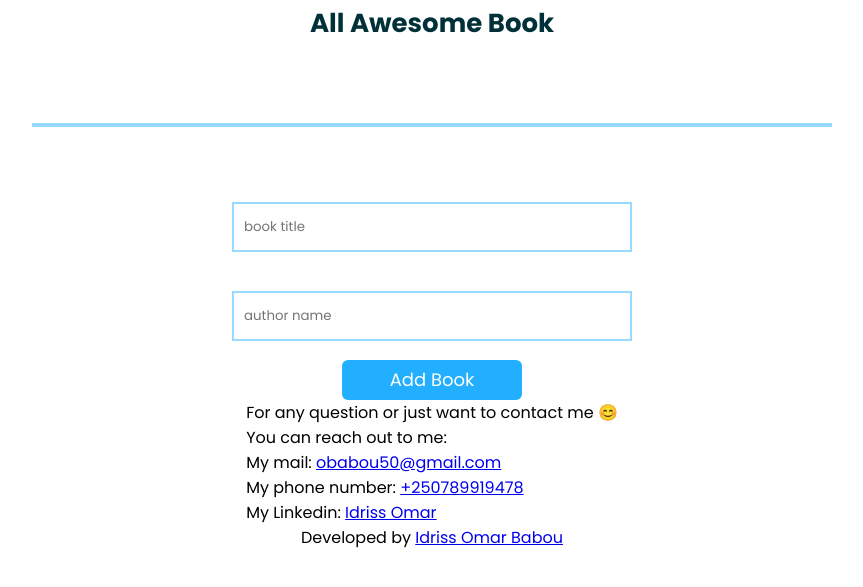
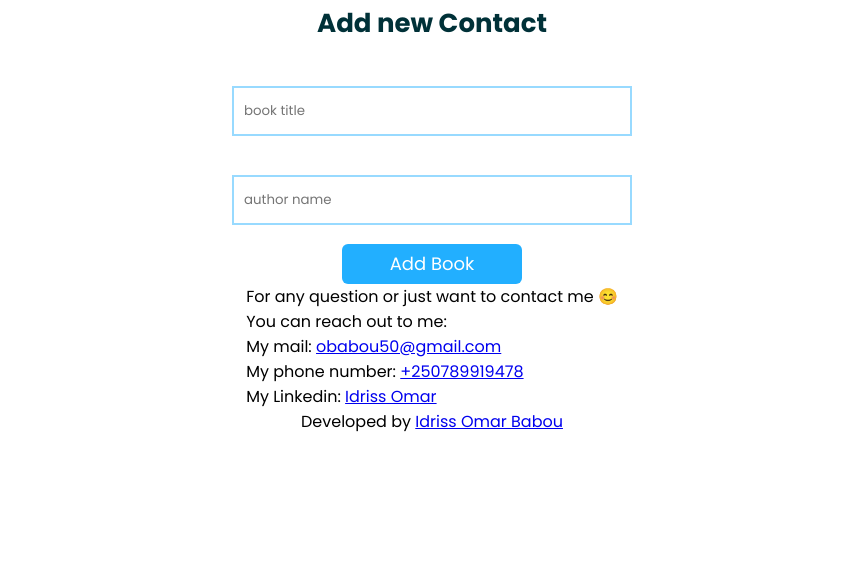
Before and after one commit to omarbabou/awesome-book, a website: page index.html in a window 1280 px wide. Both pictures are taken after a click on the item "Add Contact". Shown: the part 223-810 px from the top of the page, without its empty margins (208-1071 px from the left). Drawn offline with Linux system fonts and the light colour scheme.

Commit message:
add interactivity in js file

```diff
--- a/index.html
+++ b/index.html
@@ -31,7 +31,7 @@
 
     <div class="displayBook home window"></div>
 
-    <form>
+    <form class="form window">
       <input type="text" name="name" id="title" placeholder="book title" />
       <input type="text" name="author" id="author" placeholder="author name" />
       <button type="submit" id="button">Add Book</button>
--- a/scripts/main.js
+++ b/scripts/main.js
@@ -7,18 +7,18 @@ const displayWindow = () => {
 
 navLink.forEach((link) => {
   link.addEventListener('click', () => {
-    if (link.classList.contains('add-contact')) {
+    if (link.classList.contains('add')) {
       displayWindow(link);
-      const newContact = document.querySelector('.contact-form');
+      const newContact = document.querySelector('.form');
       home.style.display = 'none';
       newContact.classList.add('active');
       document.querySelector('h2').textContent = 'Add new Contact';
     } else if (link.classList.contains('contact-me')) {
       displayWindow(link);
-      const aboutMe = document.querySelector('.abt-me');
+      const aboutMe = document.querySelector('.about-me');
       home.style.display = 'none';
       aboutMe.classList.add('active');
-      document.querySelector('h2').textContent = 'Contact me';
+      document.querySelector('h2').textContent = 'Contact';
     } else {
       displayWindow(link);
       home.style.display = 'block';
```
